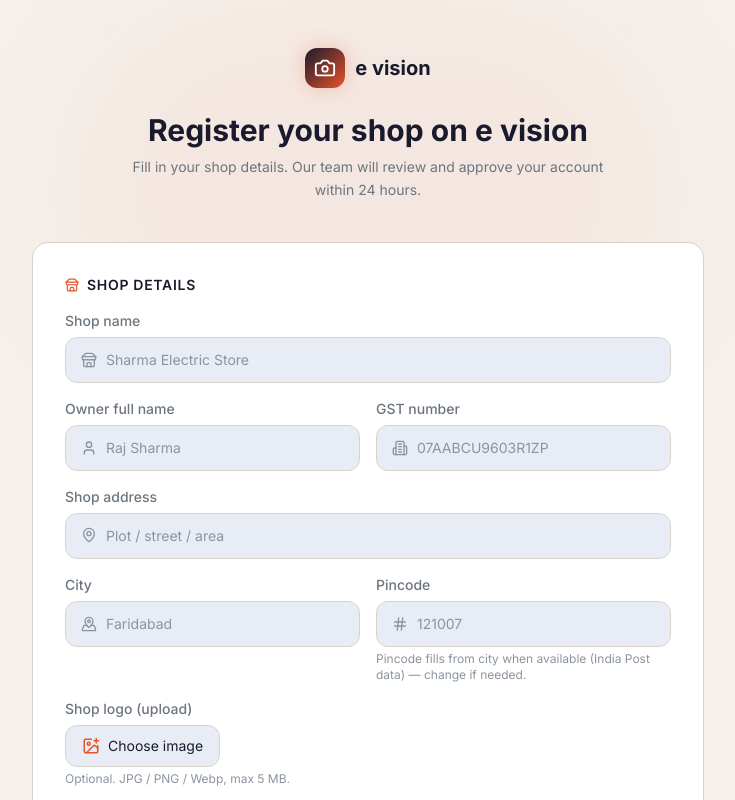
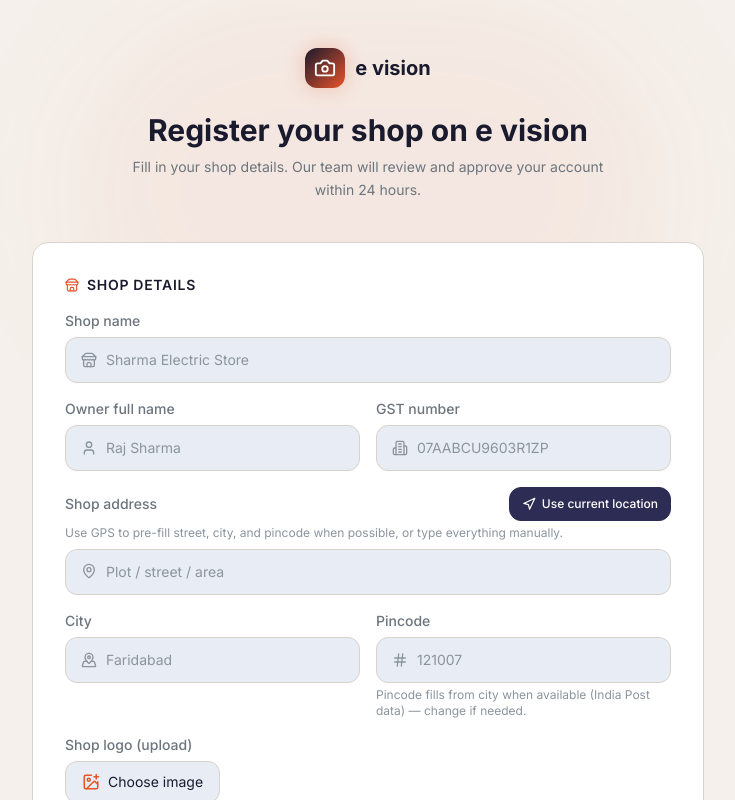
Before and after one commit to shukla-manya/evision-platform-, a Next.js app in the folder frontend-web/: page /admin/register in a window 1280 px wide. Shown: the top 800 px of the page, without its empty margins (272-1007 px from the left). Built offline with nearby package versions, Linux system fonts and the light colour scheme.

Commit message:
feat: update features and improve system performance

```diff
--- a/frontend-web/app/admin/register/page.tsx
+++ b/frontend-web/app/admin/register/page.tsx
@@ -205,8 +205,22 @@ export default function AdminRegisterPage() {
                     <input type="text" className="ev-input pl-10" placeholder="07AABCU9603R1ZP" value={form.gst_no} onChange={set('gst_no')} required />
                   </div>
                 </div>
-                <div className="sm:col-span-2">
-                  <label className="ev-label">Shop address</label>
+                <div className="sm:col-span-2 flex flex-col gap-2">
+                  <div className="flex flex-wrap items-center justify-between gap-3">
+                    <label className="ev-label mb-0">Shop address</label>
+                    <button
+                      type="button"
+                      className="ev-btn-secondary text-xs py-2 px-3 inline-flex items-center gap-1.5 shrink-0"
+                      disabled={geoLoading}
+                      onClick={() => void fillShopAddressFromLocation()}
+                    >
+                      {geoLoading ? <Loader2 size={14} className="animate-spin" /> : <Navigation size={14} />}
+                      Use current location
+                    </button>
+                  </div>
+                  <p className="text-ev-subtle text-xs -mt-1">
+                    Use GPS to pre-fill street, city, and pincode when possible, or type everything manually.
+                  </p>
                   <div className="relative">
                     <MapPin size={16} className="absolute left-4 top-3.5 text-ev-subtle" />
                     <input type="text" className="ev-input pl-10" placeholder="Plot / street / area" value={form.address} onChange={set('address')} required />
```
